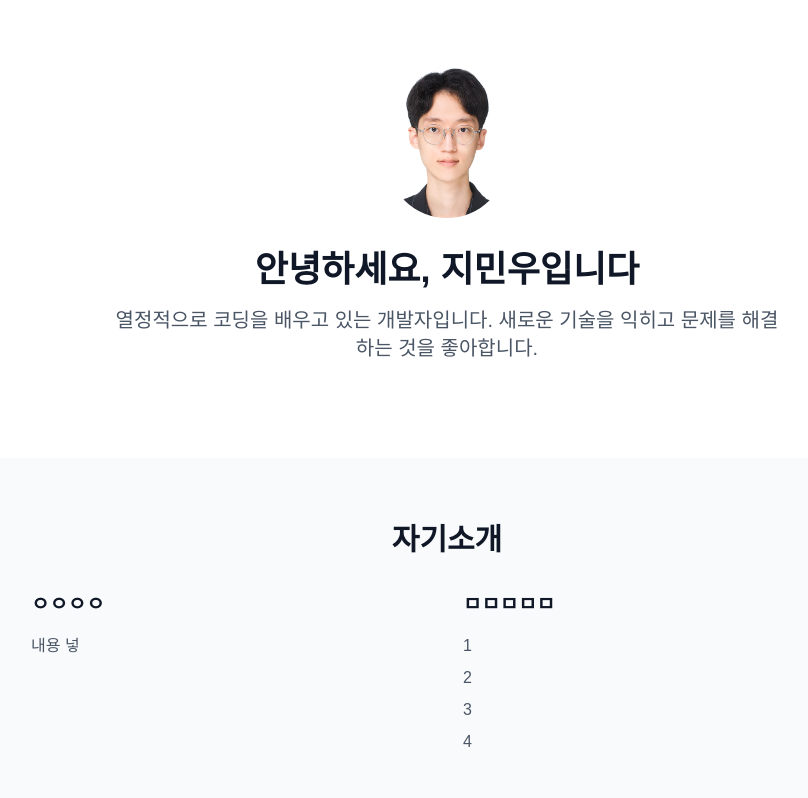
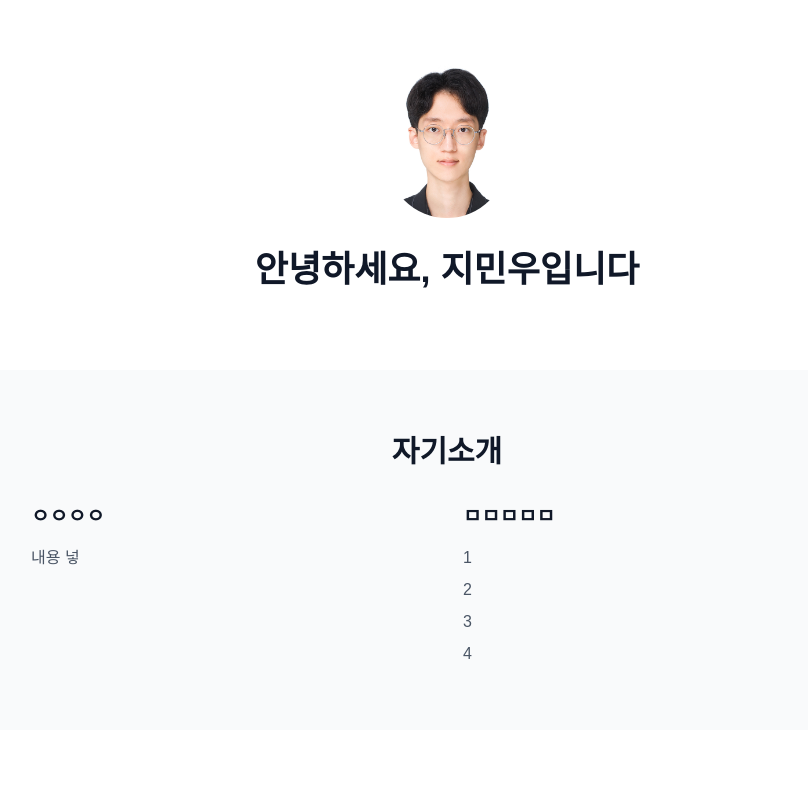
Before and after one commit to jiminu/first_deploy, a Next.js app: page / in a window 1280 px wide. Shown: the top 798 px of the page, without its empty margins (193-1001 px from the left). Built offline with nearby package versions, Linux system fonts and the light colour scheme.

Commit message:
todo: 내용 정리

```diff
--- a/app/page.tsx
+++ b/app/page.tsx
@@ -41,10 +41,10 @@
           <h1 className="text-4xl font-bold text-gray-900 mb-4">
             안녕하세요, 지민우입니다
           </h1>
-          <p className="text-xl text-gray-600 mb-8 max-w-2xl">
+          {/* <p className="text-xl text-gray-600 mb-8 max-w-2xl">
             열정적으로 코딩을 배우고 있는 개발자입니다.
             새로운 기술을 익히고 문제를 해결하는 것을 좋아합니다.
-          </p>
+          </p> */}
         </div>
       </section>
 
```
